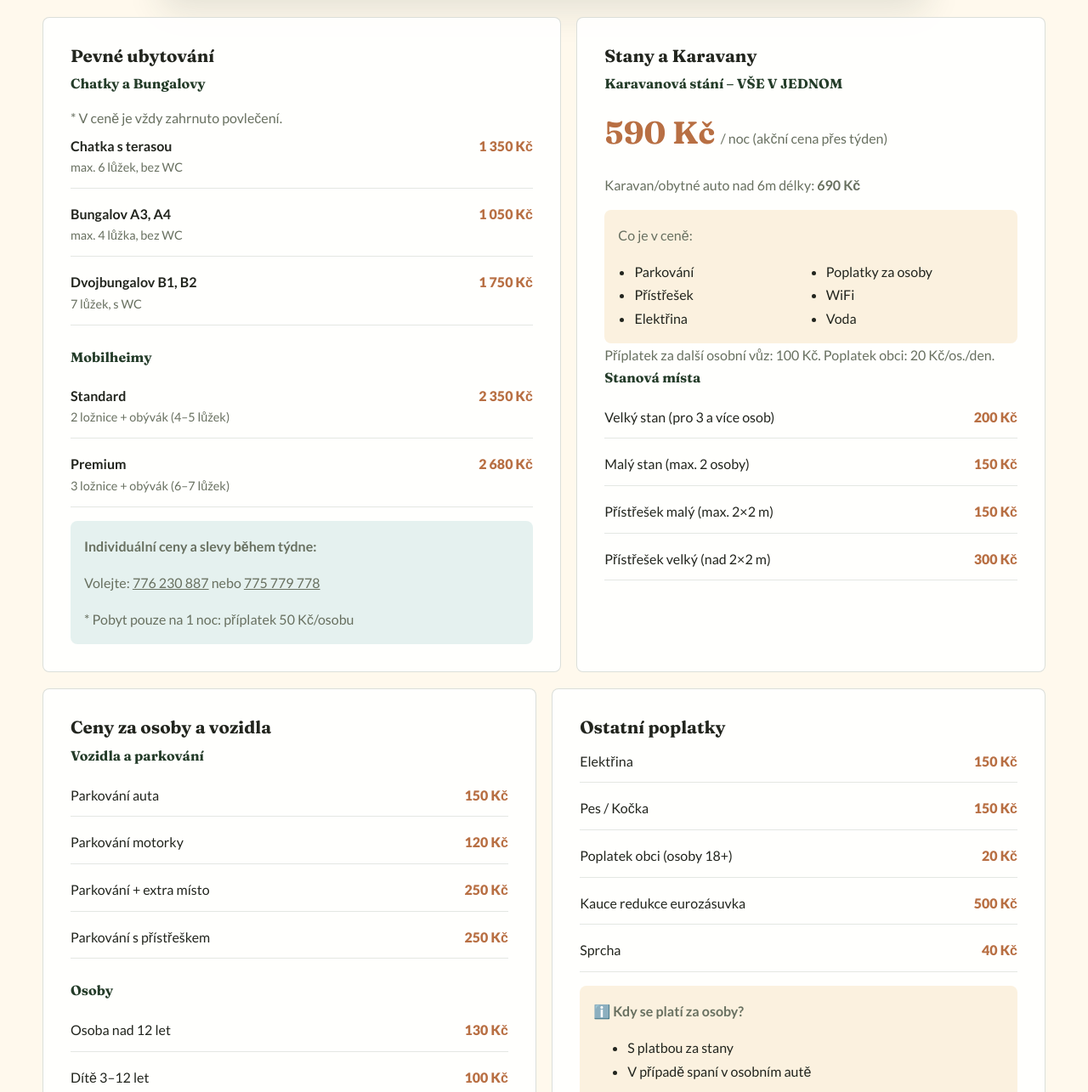
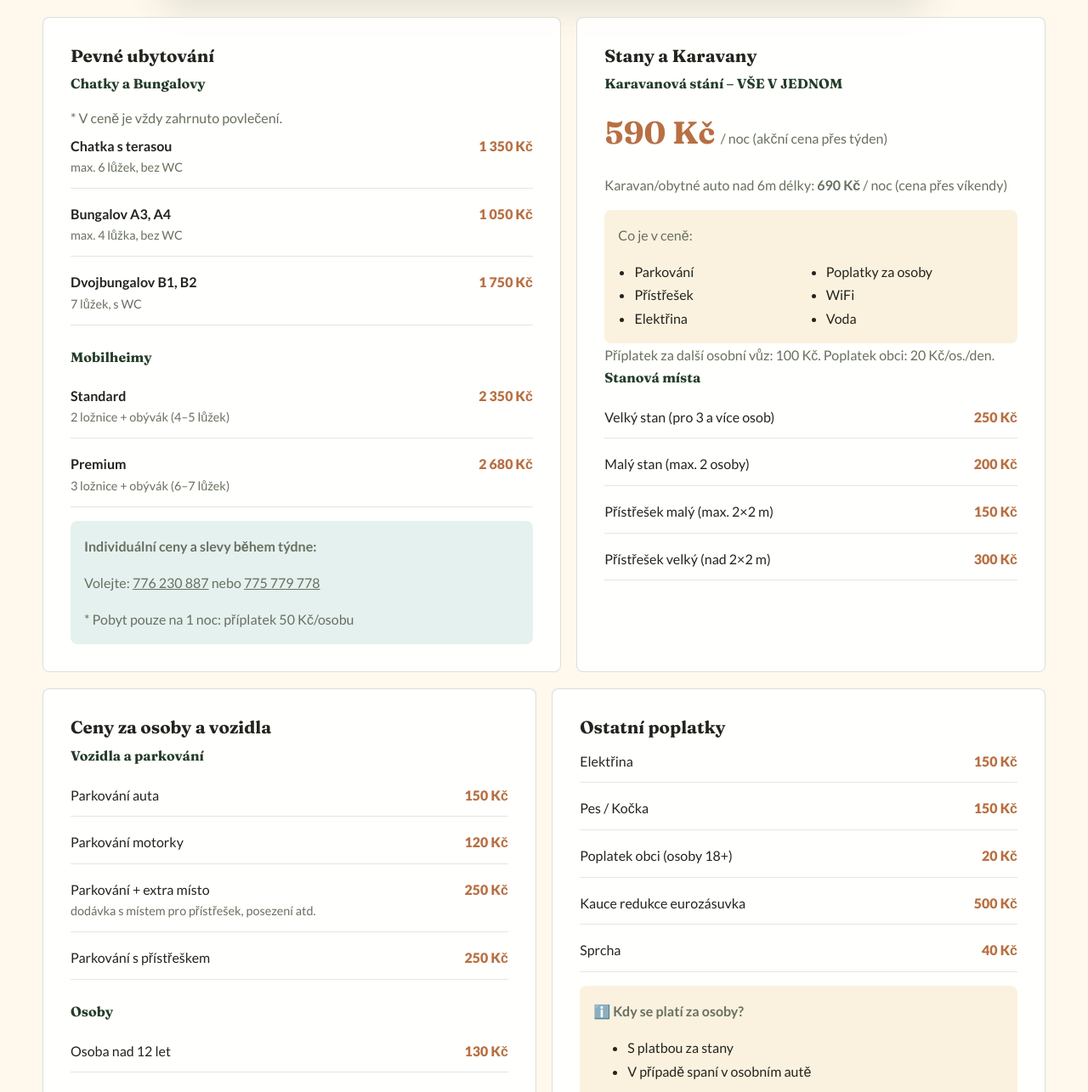
Before and after one commit to romanrichter1/freestarweb, a website: page index.html in a window 1280 px wide. Shown: the part 4906-6191 px from the top of the page at 85% size. Drawn offline with nearby package versions, Linux system fonts and the light colour scheme.

Commit message:
Update pricing: weekend caravan rate note, tent prices, parking+extra spot description
Co-Authored-By: Claude Sonnet 5 <noreply@anthropic.com>

```diff
--- a/index.html
+++ b/index.html
@@ -319,7 +319,7 @@
                         <section class="caravan-offer" aria-labelledby="caravan-title">
                             <h4 id="caravan-title">Karavanová stání – VŠE V JEDNOM</h4>
                             <p class="caravan-price"><strong>590 Kč</strong><span>/ noc (akční cena přes týden)</span></p>
-                            <p>Karavan/obytné auto nad 6m délky: <strong>690 Kč</strong></p>
+                            <p>Karavan/obytné auto nad 6m délky: <strong>690 Kč</strong> / noc (cena přes víkendy)</p>
                             <div class="included-box">
                                 <p>Co je v ceně:</p>
                                 <ul>
@@ -336,8 +336,8 @@
                         <section class="price-subsection" aria-labelledby="tent-title">
                             <h4 id="tent-title">Stanová místa</h4>
                             <dl class="price-list">
-                                <div><dt>Velký stan (pro 3 a více osob)</dt><dd>200 Kč</dd></div>
-                                <div><dt>Malý stan (max. 2 osoby)</dt><dd>150 Kč</dd></div>
+                                <div><dt>Velký stan (pro 3 a více osob)</dt><dd>250 Kč</dd></div>
+                                <div><dt>Malý stan (max. 2 osoby)</dt><dd>200 Kč</dd></div>
                                 <div><dt>Přístřešek malý (max. 2×2 m)</dt><dd>150 Kč</dd></div>
                                 <div><dt>Přístřešek velký (nad 2×2 m)</dt><dd>300 Kč</dd></div>
                             </dl>
@@ -353,7 +353,7 @@
                             <dl class="price-list">
                                 <div><dt>Parkování auta</dt><dd>150 Kč</dd></div>
                                 <div><dt>Parkování motorky</dt><dd>120 Kč</dd></div>
-                                <div><dt>Parkování + extra místo</dt><dd>250 Kč</dd></div>
+                                <div><dt>Parkování + extra místo<span>dodávka s místem pro přístřešek, posezení atd.</span></dt><dd>250 Kč</dd></div>
                                 <div><dt>Parkování s přístřeškem</dt><dd>250 Kč</dd></div>
                             </dl>
                         </section>
```
Also changed, not shown: dist/index.html.
